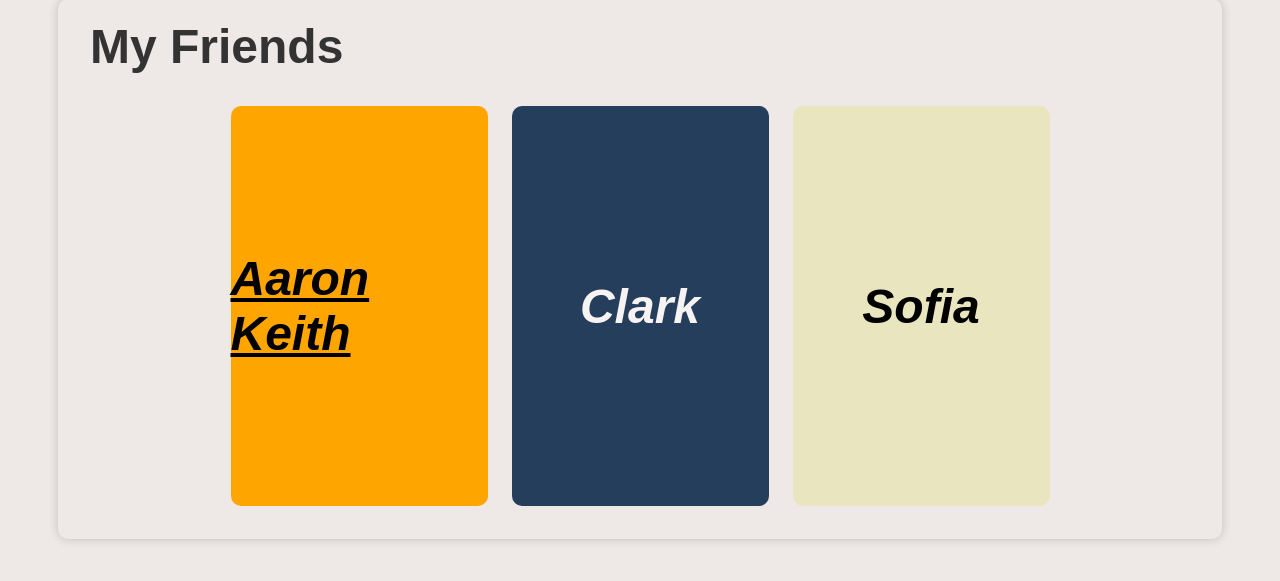
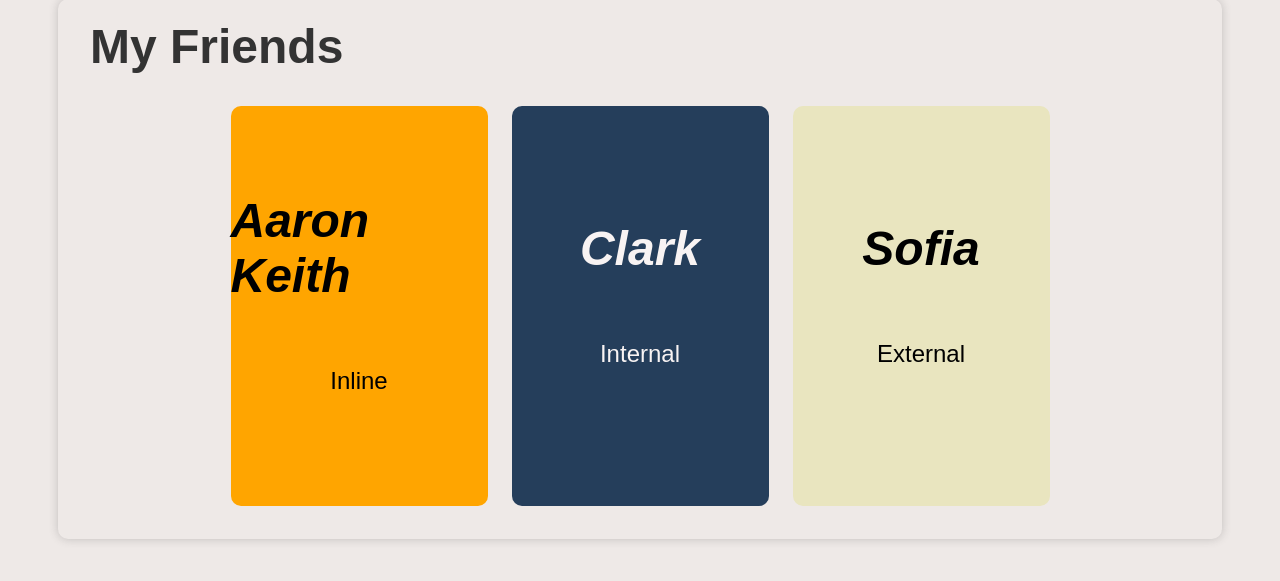
Before and after one commit to Melow04/Melow04.github.io, a PHP site: page /F5/index.html in a window 1280 px wide. Shown: the part 192-773 px from the top of the page. Run offline with PHP 8.4, Linux system fonts and the light colour scheme.

Commit message:
Clark Missing

```diff
--- a/F5/assets/styles.css
+++ b/F5/assets/styles.css
@@ -32,10 +32,13 @@ font-size: 4rem;
   margin-top: 20px;
 }
 
+
+
 .aaron{
 background-color: orange;
 font-style: italic;
 color: black;
+text-decoration: none;
 }
 
 .aaron:hover {
@@ -78,3 +81,19 @@ box-shadow: 0 0 10px rgba(240, 121, 9, 0.801);
 .sofia:hover h1
 {
   opacity: 0;}
+
+.card-body{
+  justify-content: center;
+  text-align: center;
+  margin-top: 0;
+}
+
+.card-body p{
+  font-style: normal;
+  margin-top: 4rem;
+}
+
+a:hover {
+  font-size: 4rem;
+  color: white;
+}
--- a/F5/index.html
+++ b/F5/index.html
@@ -23,6 +23,7 @@
       <a href="https://melow04.github.io/F5/aaron_inline.html" class="card card-sett aaron">
       <div class="card-body">
   <h1>Aaron Keith</h1>
+  <p>Inline</p>
       </div></a>
     </div>
 
@@ -30,6 +31,7 @@
       <a href="https://melow04.github.io/F5/clark_internal.html" class="card card-sett clark">
       <div class="card-body">
   <h1>Clark</h1>
+  <p>Internal</p>
     </div></a>
   </div>
 
@@ -37,8 +39,10 @@
 
   <div class="col-md-3">
     <a href="https://melow04.github.io/F5/sofia_external.html" class="card card-sett sofia">
+      <div class="card-body">
 <h1>Sofia</h1>
-  </a></div>
+<p>External</p>
+  </div></a></div>
 
 
 </div>
```
